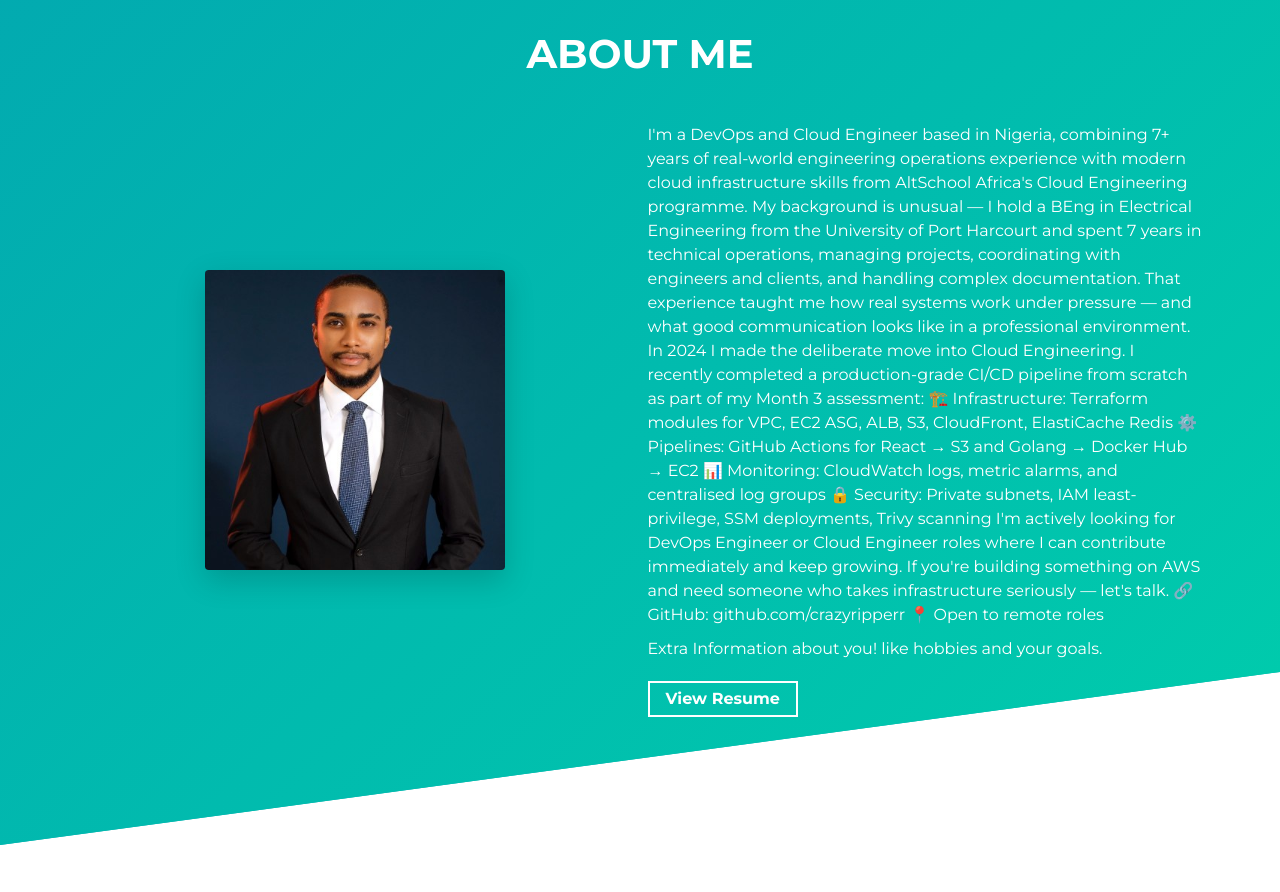
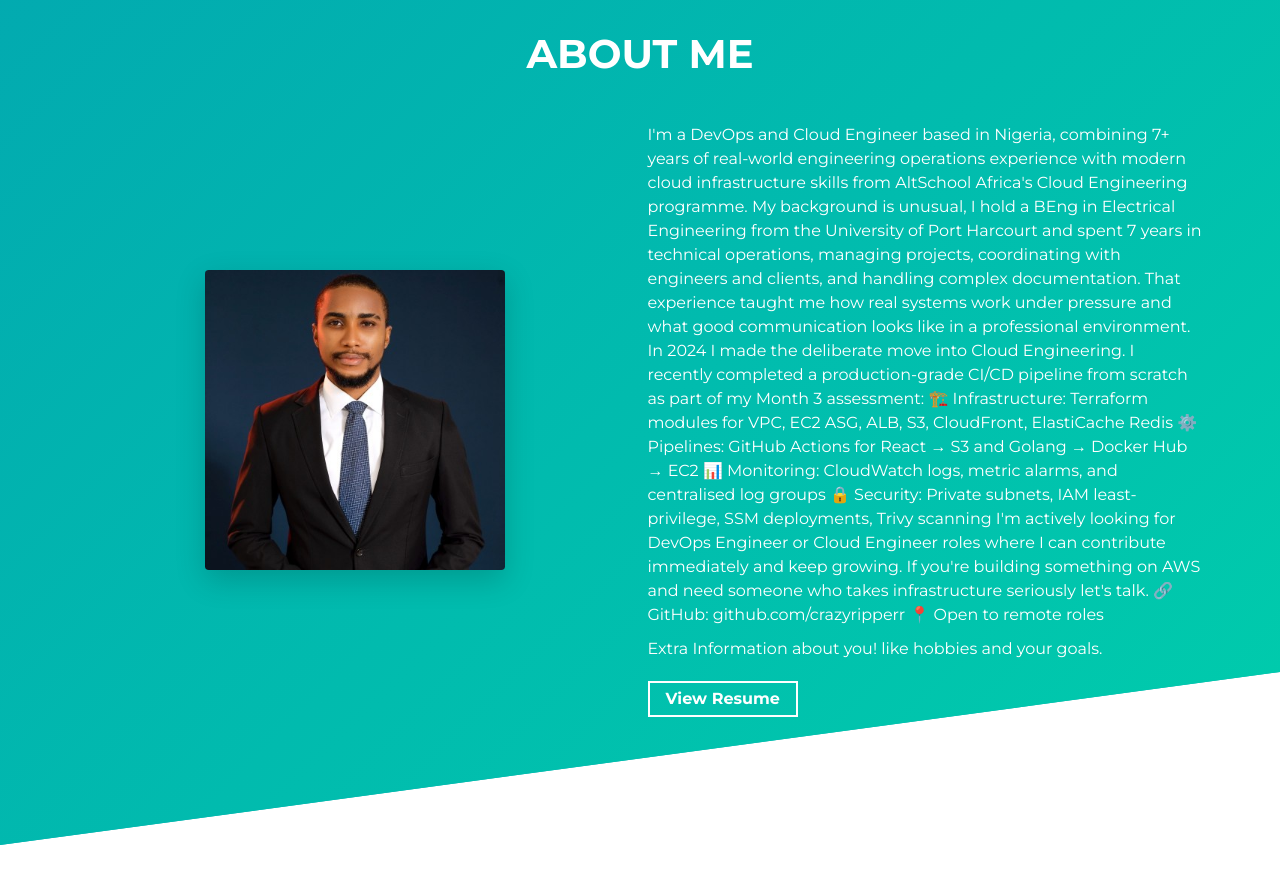
Before and after one commit to crazyripperr/my-portfolio, a website built with Parcel: page src/index.html in a window 1280 px wide. Shown: the part 820-1712 px from the top of the page. Built offline with nearby package versions, Linux system fonts and the light colour scheme.

Commit message:
Fix punctuation and improve sentence structure

```diff
--- a/src/index.html
+++ b/src/index.html
@@ -80,13 +80,13 @@
             <div class="about-wrapper__info load-hidden">
               <p class="about-wrapper__info-text">
                 I'm a DevOps and Cloud Engineer based in Nigeria, combining 7+ years of   real-world engineering operations experience with modern cloud infrastructure skills from
-                AltSchool Africa's Cloud Engineering programme.  My background is unusual — I hold a BEng in Electrical Engineering from the University of   Port Harcourt and spent 7
+                AltSchool Africa's Cloud Engineering programme.  My background is unusual, I hold a BEng in Electrical Engineering from the University of Port Harcourt and spent 7
                 years in technical operations, managing projects, coordinating   with engineers and clients, and handling complex documentation. That experience taught me   how real
-                systems work under pressure — and what good communication looks like in a   professional environment.  In 2024 I made the deliberate move into Cloud Engineering.
+                systems work under pressure and what good communication looks like in a professional environment. In 2024 I made the deliberate move into Cloud Engineering.
                 I recently completed a   production-grade CI/CD pipeline from scratch as part of my Month 3 assessment:  🏗️ Infrastructure: Terraform modules for VPC, EC2 ASG, ALB, S3,
                 CloudFront, ElastiCache Redis  ⚙️ Pipelines: GitHub Actions for React → S3 and Golang → Docker Hub → EC2  📊 Monitoring: CloudWatch logs, metric alarms, and centralised
                 log groups  🔒 Security: Private subnets, IAM least-privilege, SSM deployments, Trivy scanning  I'm actively looking for DevOps Engineer or Cloud Engineer roles where I
-                can contribute   immediately and keep growing. If you're building something on AWS and need someone who   takes infrastructure seriously — let's talk.
+                can contribute   immediately and keep growing. If you're building something on AWS and need someone who   takes infrastructure seriously let's talk.
                 🔗 GitHub: github.com/crazyripperr  📍 Open to remote roles
               </p>
               <p class="about-wrapper__info-text">
```
